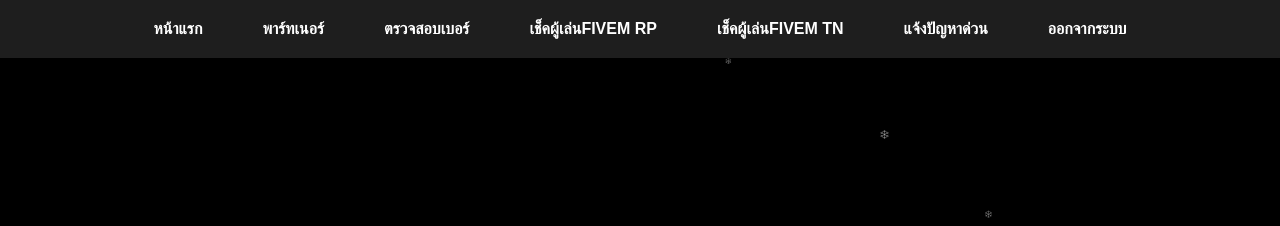
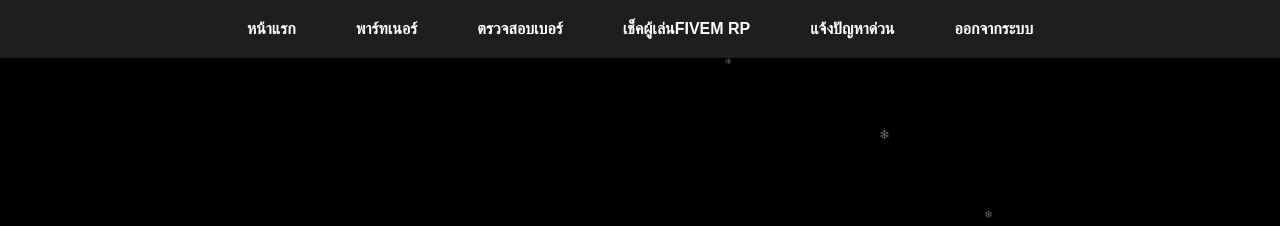
Before and after one commit to dxbbpi/jutistory, a plain HTML site: page tn.html in a window 1280 px wide. Shown: the top 226 px of the page. Drawn offline with Linux system fonts and the light colour scheme.

Commit message:
Update tn.html

```diff
--- a/tn.html
+++ b/tn.html
@@ -134,7 +134,6 @@
         <a href="pn.html">พาร์ทเนอร์</a>
         <a href="inlogin.html">ตรวจสอบเบอร์</a>
         <a href="rp.html">เช็คผู้เล่นFIVEM RP</a>
-        <a href="tn.html">เช็คผู้เล่นFIVEM TN</a>
         <a href="https://www.facebook.com/lakksjslal.ksksiksks">แจ้งปัญหาด่วน</a>
         <a href="singup.html">ออกจากระบบ</a>
     </div>
```
